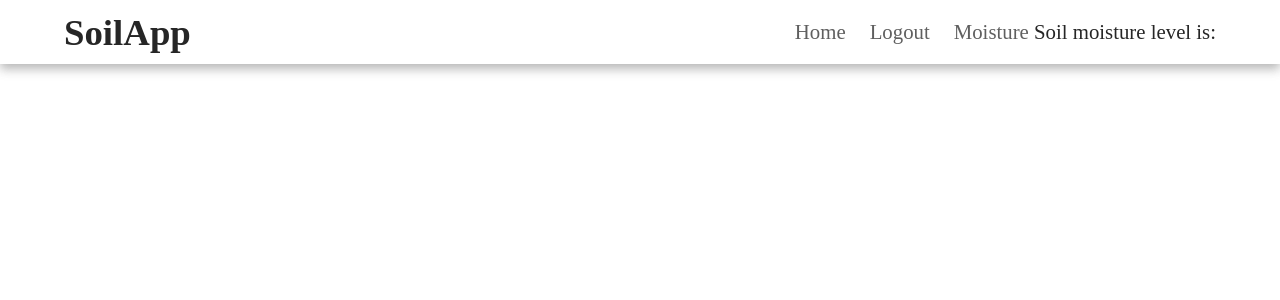
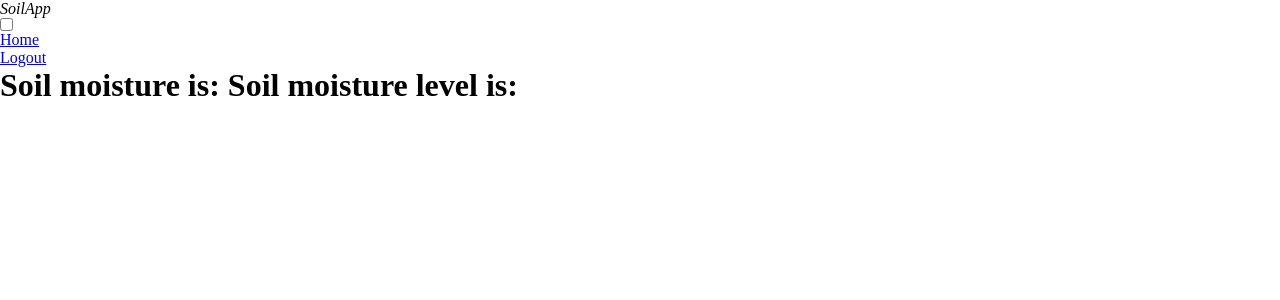
Before and after one commit to Haxor44/IOTapp, a PHP site: page / in a window 1280 px wide. Shown: the top 300 px of the page. Run offline with PHP 8.4, Linux system fonts and the light colour scheme; the visitor is signed in with stand-in values (Sample User, id 1); data that the repository does not hold is empty.

Commit message:
Update index.php

```diff
--- a/index.php
+++ b/index.php
@@ -19,33 +19,37 @@
     <link rel="stylesheet" type="text/css" href="style.css">
     <title>SoilApp</title>
 </head>
+
 <body>
-    <nav class="navbar">
-        <div class="navbar-container container">
-            <input type="checkbox" name="" id="">
-            <div class="hamburger-lines">
-                <span class="line line1"></span>
-                <span class="line line2"></span>
-                <span class="line line3"></span>
+    <header>
+        <div class="nav-wrapper">
+            <div class="logo-container">
+                <em>SoilApp</em>
             </div>
-            <ul class="menu-items">
-                <li><a href="#">Home</a></li>
-                <li><a href="login.html">Logout</a></li>
-
-                <li><a href="">Moisture</a>  <?php
+            <nav>
+                <input class="hidden" type="checkbox" id="menuToggle">
+                <label class="menu-btn" for="menuToggle">
+                    <div class="menu"></div>
+                    <div class="menu"></div>
+                    <div class="menu"></div>
+                </label>
+                <div class="nav-container">
+                    <ul class="nav-tabs">
+                        <li><a href="#">Home</a></li>
+                	<li><a href="login.html">Logout</a></li>
+                    </ul>
+                </div>
+            </nav>
+        </div>
+    </header>
+    <div class="center">
+        <h1>Soil moisture is: <?php
 
     $data = $_POST['data'];
     echo "Soil moisture level is:".$data;
 
 
- ?></li>
-
-            </ul>
-            <h1 class="logo">SoilApp</h1>
-        </div>
-    </nav>
-    <main>
-
-    </main>
+ ?></h1>
+    </div>
 </body>
 </html>
```
